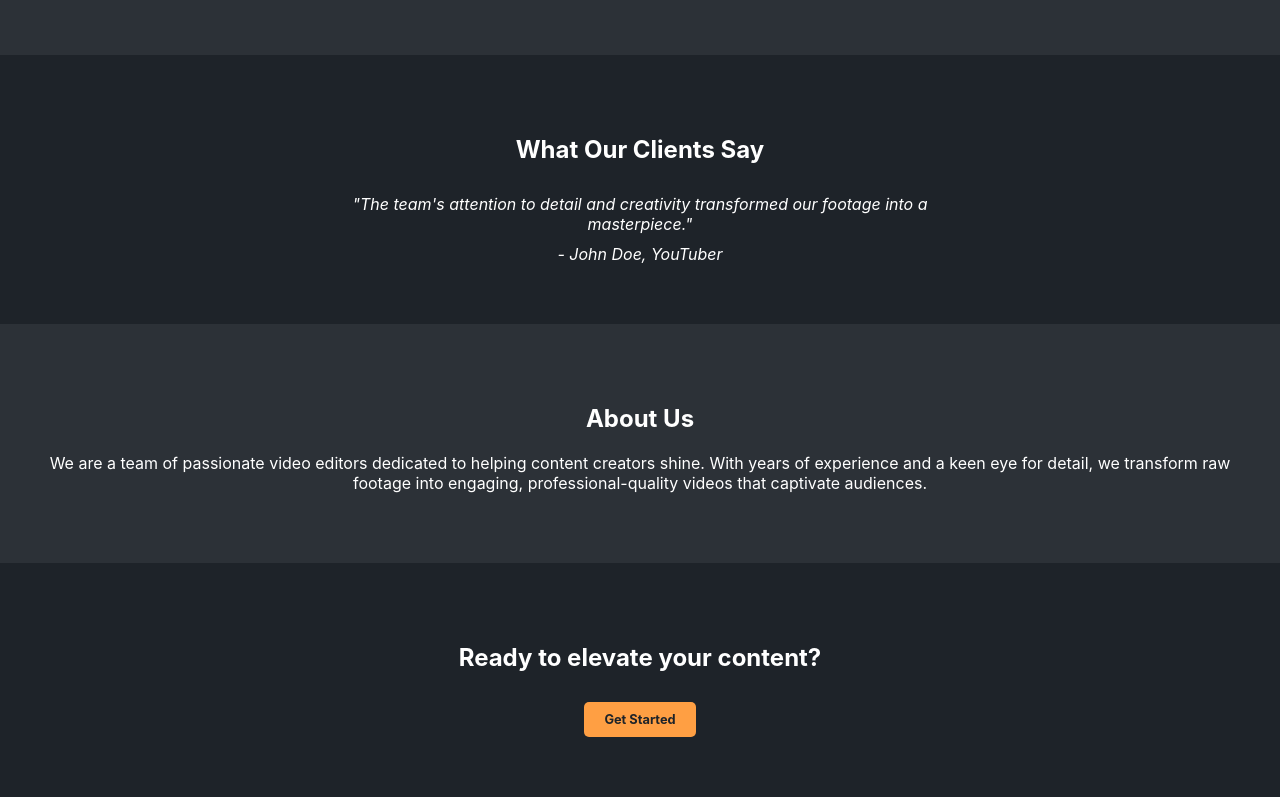
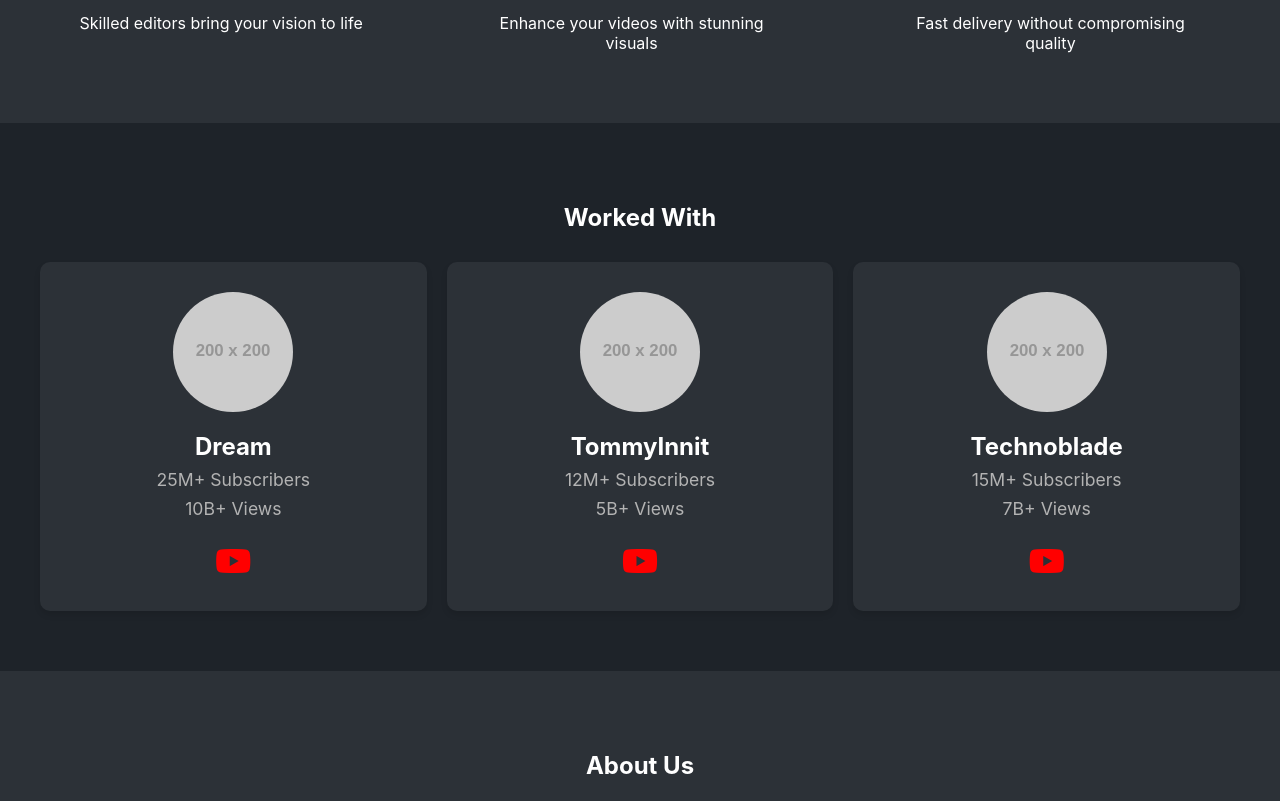
Before and after one commit to ronend/ohad-webapp, a React (Create React App) app: page / in a window 1280 px wide. Shown: the part 1040-1841 px from the top of the page. Built offline with nearby package versions, Linux system fonts and the light colour scheme.

Commit message:
revamped homepage

```diff
--- a/public/index.html
+++ b/public/index.html
@@ -2,6 +2,7 @@
 <html lang="en">
   <head>
     <link rel="stylesheet" href="https://fonts.googleapis.com/css2?family=Material+Symbols+Outlined:opsz,wght,FILL,GRAD@20..48,100..700,0..1,-50..200" />
+    <link rel="stylesheet" href="https://cdnjs.cloudflare.com/ajax/libs/font-awesome/6.0.0/css/all.min.css">
     <meta charset="utf-8" />
     <link rel="icon" href="%PUBLIC_URL%/favicon.ico" />
     <meta name="viewport" content="width=device-width, initial-scale=1" />
--- a/src/App.js
+++ b/src/App.js
@@ -1,5 +1,5 @@
 import React, { useEffect } from 'react';
-import { BrowserRouter as Router, Route, Routes, useLocation } from 'react-router-dom';
+import { BrowserRouter as Router, Route, Routes, useLocation, Navigate } from 'react-router-dom';
 import './App.css';
 import NavBar from './components/NavBar';
 import HomePage from './components/HomePage';
@@ -26,10 +26,12 @@
         <NavBar />
         <Routes>
           <Route path="/" element={<HomePage />} />
+          <Route path="/home" element={<HomePage />} />
           <Route path="/services" element={<ServicesPage />} />
           <Route path="/services/:id" element={<ServiceDetailPage />} />
           <Route path="/showreel" element={<ShowreelPage />} />
           <Route path="/search" element={<SearchPage />} />
+          <Route path="*" element={<Navigate to="/" replace />} />
         </Routes>
       </div>
     </Router>
--- a/src/components/HomePage.css
+++ b/src/components/HomePage.css
@@ -248,3 +248,97 @@
 }
 
 /* ... rest of your CSS ... */
+
+.clients-grid {
+  display: grid;
+  grid-template-columns: repeat(3, 1fr);
+  gap: 20px;
+  max-width: 1200px;
+  margin: 0 auto;
+  padding: 0 20px;
+}
+
+.client-card {
+  background-color: #2c3137;
+  border-radius: 10px;
+  overflow: hidden;
+  transition: transform 0.3s ease, background-color 0.3s ease;
+  text-align: center;
+  padding: 30px 20px;
+  display: flex;
+  flex-direction: column;
+  align-items: center;
+  box-shadow: 0 4px 6px rgba(0, 0, 0, 0.1);
+}
+
+.client-card:hover {
+  transform: translateY(-5px);
+  background-color: #343b44;
+  box-shadow: 0 6px 12px rgba(0, 0, 0, 0.15);
+}
+
+.profile-image {
+  width: 120px;
+  height: 120px;
+  border-radius: 50%;
+  overflow: hidden;
+  margin-bottom: 20px;
+}
+
+.profile-image img {
+  width: 100%;
+  height: 100%;
+  object-fit: cover;
+}
+
+.client-info {
+  display: flex;
+  flex-direction: column;
+  align-items: center;
+  gap: 8px;
+}
+
+.client-card h3 {
+  color: #ffffff;
+  font-size: 1.5em;
+  margin: 0;
+}
+
+.client-card .subscriber-count {
+  color: #b3b3b3;
+  font-size: 1.1em;
+  margin: 0;
+}
+
+.client-card .view-count {
+  color: #b3b3b3;
+  font-size: 1.1em;
+  margin: 0;
+}
+
+.youtube-icon {
+  margin-top: 15px;
+  font-size: 2em;
+  color: #ff0000;
+}
+
+@media (max-width: 1024px) {
+  .clients-grid {
+    grid-template-columns: repeat(2, 1fr);
+  }
+}
+
+@media (max-width: 600px) {
+  .clients-grid {
+    grid-template-columns: 1fr;
+  }
+
+  .client-card {
+    padding: 20px 15px;
+  }
+
+  .profile-image {
+    width: 100px;
+    height: 100px;
+  }
+}
--- a/src/components/HomePage.js
+++ b/src/components/HomePage.js
@@ -2,6 +2,7 @@
 import { Link } from 'react-router-dom';
 import './HomePage.css';
 import placeholderVideo from '../assets/1536315-hd_1920_1080_30fps.mp4'; // You'll need to add this video to your assets
+import { clientsData } from '../data/ClientsData';
 
 function HomePage() {
   const animatedSections = useRef([]);
@@ -79,10 +80,23 @@
       </section>
 
       <section ref={addToRefs} className="testimonials">
-        <h2>What Our Clients Say</h2>
-        <div className="testimonial">
-          <p>"The team's attention to detail and creativity transformed our footage into a masterpiece."</p>
-          <cite>- John Doe, YouTuber</cite>
+        <h2>Worked With</h2>
+        <div className="clients-grid">
+          {clientsData.map((client) => (
+            <div key={client.id} className="client-card">
+              <div className="profile-image">
+                <img src={client.image} alt={client.name} />
+              </div>
+              <div className="client-info">
+                <h3>{client.name}</h3>
+                <p className="subscriber-count">{client.subscribers}</p>
+                <p className="view-count">{client.views}</p>
+                <div className="youtube-icon">
+                  <i className="fab fa-youtube"></i>
+                </div>
+              </div>
+            </div>
+          ))}
         </div>
       </section>
 
--- a/src/components/SearchPage.js
+++ b/src/components/SearchPage.js
@@ -1,7 +1,7 @@
 import React, { useState, useEffect } from 'react';
 import { Link, useLocation, useNavigate } from 'react-router-dom';
 import { individualServices, bundleServices } from '../data/ServicesData';
-import { commonWords } from '../data/commonwords';
+import { commonWords } from '../data/commonWords';
 import './SearchPage.css';
 import './ServicesPage.css'; // Import the ServicesPage styles
 
--- /dev/null
+++ b/src/data/ClientsData.js
@@ -0,0 +1,23 @@
+export const clientsData = [
+  {
+    id: 1,
+    name: "Dream",
+    subscribers: "25M+ Subscribers",
+    views: "10B+ Views",
+    image: "https://placehold.co/200x200"
+  },
+  {
+    id: 2,
+    name: "TommyInnit",
+    subscribers: "12M+ Subscribers",
+    views: "5B+ Views",
+    image: "https://placehold.co/200x200"
+  },
+  {
+    id: 3,
+    name: "Technoblade",
+    subscribers: "15M+ Subscribers",
+    views: "7B+ Views",
+    image: "https://placehold.co/200x200"
+  }
+];
```
